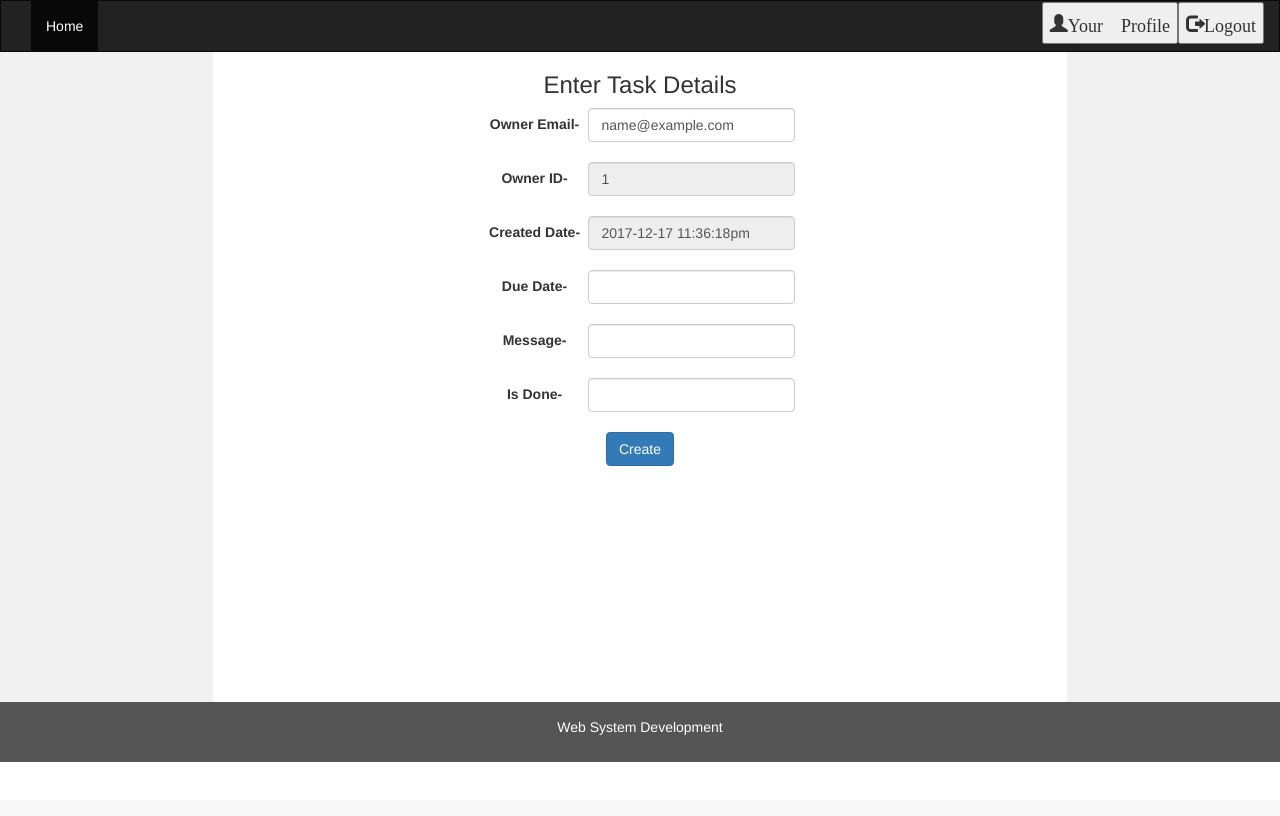
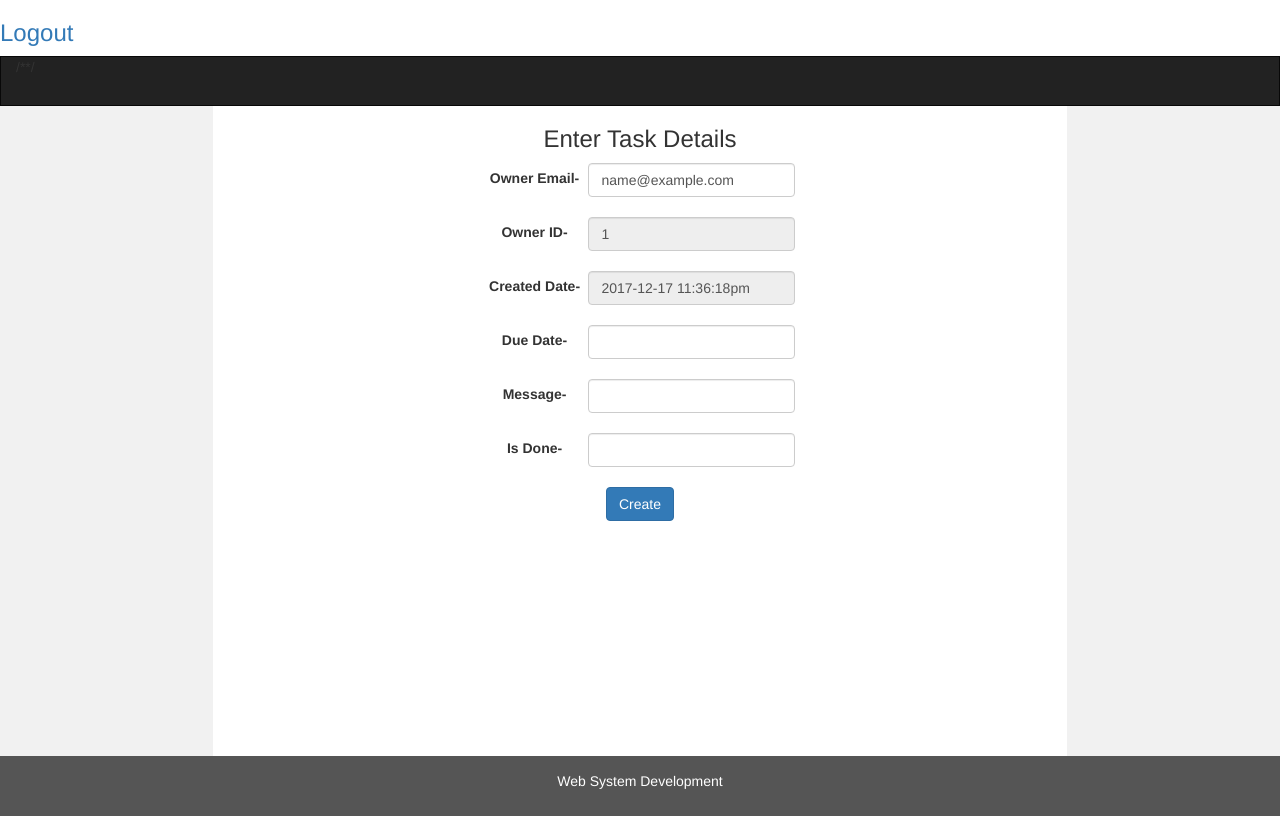
Before and after one commit to Sush3006/Project_2, a PHP site: page /pages/create_task.php in a window 1280 px wide. Before the commit the page ends 762 px from the top, so only its background shows below. Run offline with PHP 8.4, Linux system fonts and the light colour scheme; the visitor is signed in with stand-in values (Sample User, id 1); some libraries are stand-ins or nearby versions.

Commit message:
logout added

```diff
--- a/controllers/accountsController.php
+++ b/controllers/accountsController.php
@@ -22,6 +22,8 @@ class accountsController extends http\controller
         $records = accounts::findAll();
         self::getTemplate('all_accounts', $records);
     }
+
+
     //to call the show function the url is called with a post to: index.php?page=task&action=create
     //this is a function to create new tasks
     //you should check the notes on the project posted in moodle for how to use active record here
--- a/pages/all_tasks.php
+++ b/pages/all_tasks.php
@@ -73,6 +73,7 @@
 <div class="container-fluid text-center">
   <div class="row content">
     <div class="col-sm-10 text-left">
+    <h3><a href="index.php?page=accounts&action=logout">Logout</a></h3>
 
 <?php
 $a='';
--- a/pages/create_task.php
+++ b/pages/create_task.php
@@ -48,6 +48,7 @@
       width:100px;
     }
   </style>
+  <h3><a href="index.php?page=accounts&action=logout">Logout</a></h3>
 </head>
 
 
@@ -56,27 +57,21 @@
 <nav class="navbar navbar-inverse">
   <div class="container-fluid">
     <div class="navbar-header">
-      <button type="button" class="navbar-toggle" data-toggle="collapse" data-target="#myNavbar">
+      /*<button type="button" class="navbar-toggle" data-toggle="collapse" data-target="#myNavbar">
         <span class="icon-bar"></span>
         <span class="icon-bar"></span>
         <span class="icon-bar"></span>
-      </button>
+      </button>*/
     </div>
     <div class="collapse navbar-collapse" id="myNavbar">
       <ul class="nav navbar-nav">
-        <li class="active"><a href="index.php?page=accounts&action=back1">Home</a></li>
       </ul>
       <ul class="nav navbar-nav navbar-right">
 
       <li><div>
-        <form action="index.php?page=accounts&action=show" method="POST">
-        <button type="submit" class="glyphicon glyphicon-user">Your Profile</button>
+
         </form></div></li>
 
-        <li><div>
-        <form action="index.php?page=accounts&action=logout" method="POST">
-        <button type="submit" class="glyphicon glyphicon-log-out">Logout</button>
-        </form></div></li>
       </ul>
     </div>
   </div>
@@ -87,42 +82,43 @@
     <div class="col-sm-2 sidenav">
     </div>
     <div class="col-sm-8 text-center">
+
     <h3> Enter Task Details </h3>
 
 <form action="index.php?page=tasks&action=store&id=" method="post" id="form1" class = "form-inline">
 
-<div class = "form-group">
+<div class = "form-group" align ="center">
 <label>Owner Email-</label>
-<input type="text" class="form-control" name="owneremail" value="<?php session_start(); echo $_SESSION["email"]; ?>">
+<input type="text" class="form-control" name= "owneremail" value= "<?php session_start(); echo $_SESSION["email"]; ?>" >
 </div>
 <br><br>
 
-<div class = "form-group">
+<div class = "form-group" align ="center">
 <label>Owner ID-</label>
 <input type="text" class="form-control" name="ownerid" value="<?php echo $_SESSION["userID"]; ?>" readonly>
 </div>
 <br><br>
 
 <?php date_default_timezone_set("America/New_York"); ?>
-<div class = "form-group">
+<div class = "form-group" align ="center">
 <label>Created Date-</label>
 <input type="text" class="form-control" name="createddate" value="<?php echo date("Y-m-d").' '.date("h:i:sa"); ?>"readonly>
 </div>
 <br><br>
 
-<div class = "form-group">
+<div class = "form-group" align ="center">
 <label>Due Date-</label>
 <input type="text" class="form-control" name="duedate" value="">
 </div>
 <br><br>
 
-<div class = "form-group">
+<div class = "form-group" align ="center">
 <label>Message-</label>
 <input type="text" class="form-control" name="message" value="">
 </div>
 <br><br>
 
-<div class = "form-group">
+<div class = "form-group" align ="center">
 <label>Is Done-</label>
 <input type="text" class="form-control" name="isdone" value="">
 </div>
--- a/pages/show_task.php
+++ b/pages/show_task.php
@@ -65,8 +65,7 @@
     <div class="collapse navbar-collapse" id="myNavbar">
       <ul class="nav navbar-nav">
         <li class="active"><a href="#">Home</a></li>
-        <li><a href="#">About</a></li>
-        <li><a href="#">Contact</a></li>
+
       </ul>
     </div>
   </div>
--- a/routes/routes.php
+++ b/routes/routes.php
@@ -38,6 +38,7 @@ class routes
         $route->controller = 'accountsController';
         $route->method = 'logout';
         $routes[] = $route;
+
 
 
         //This is an examole of the post for tasks to show a task
```
Also changed, not shown: pages/show_accounts.php (+24 -1 lines).
